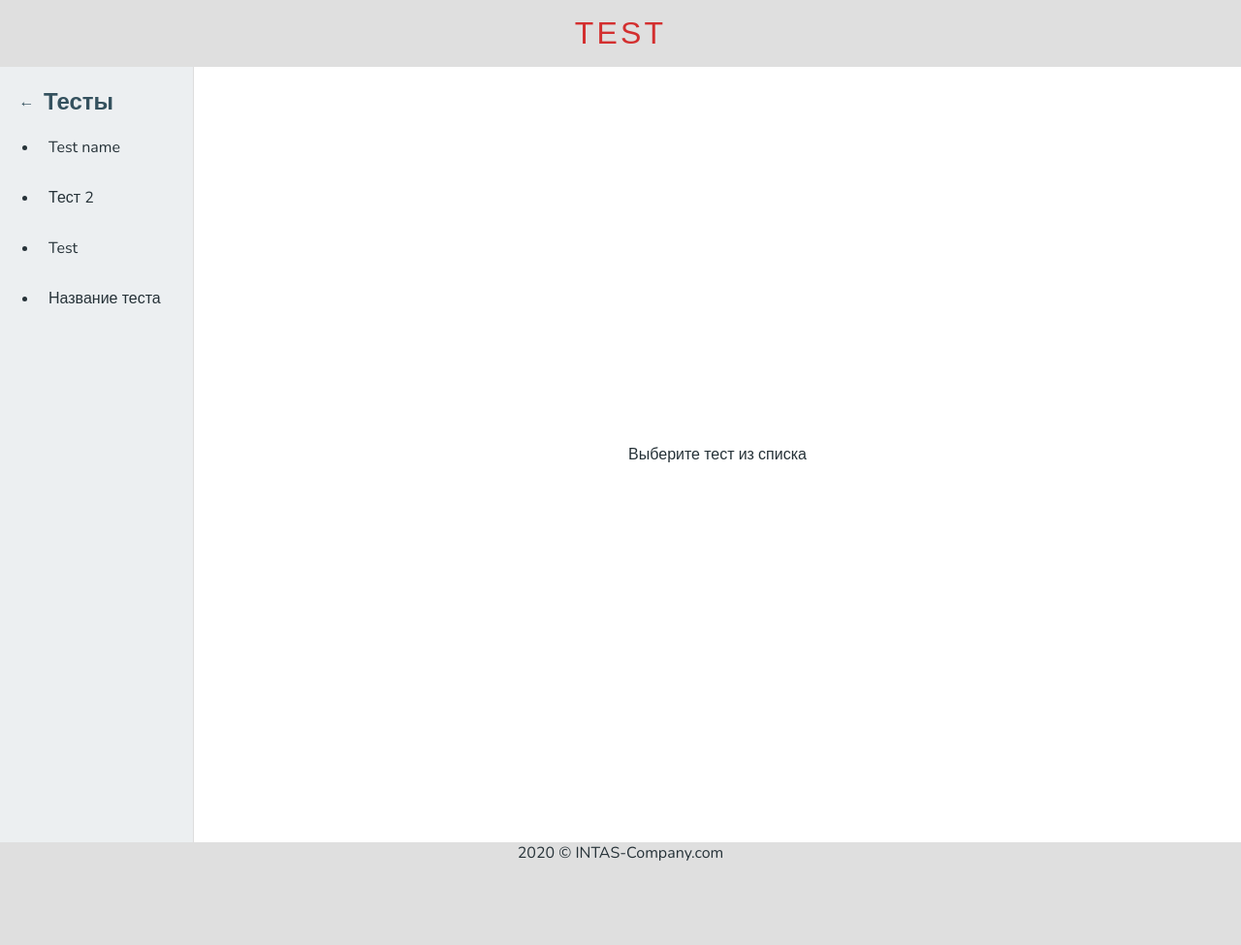
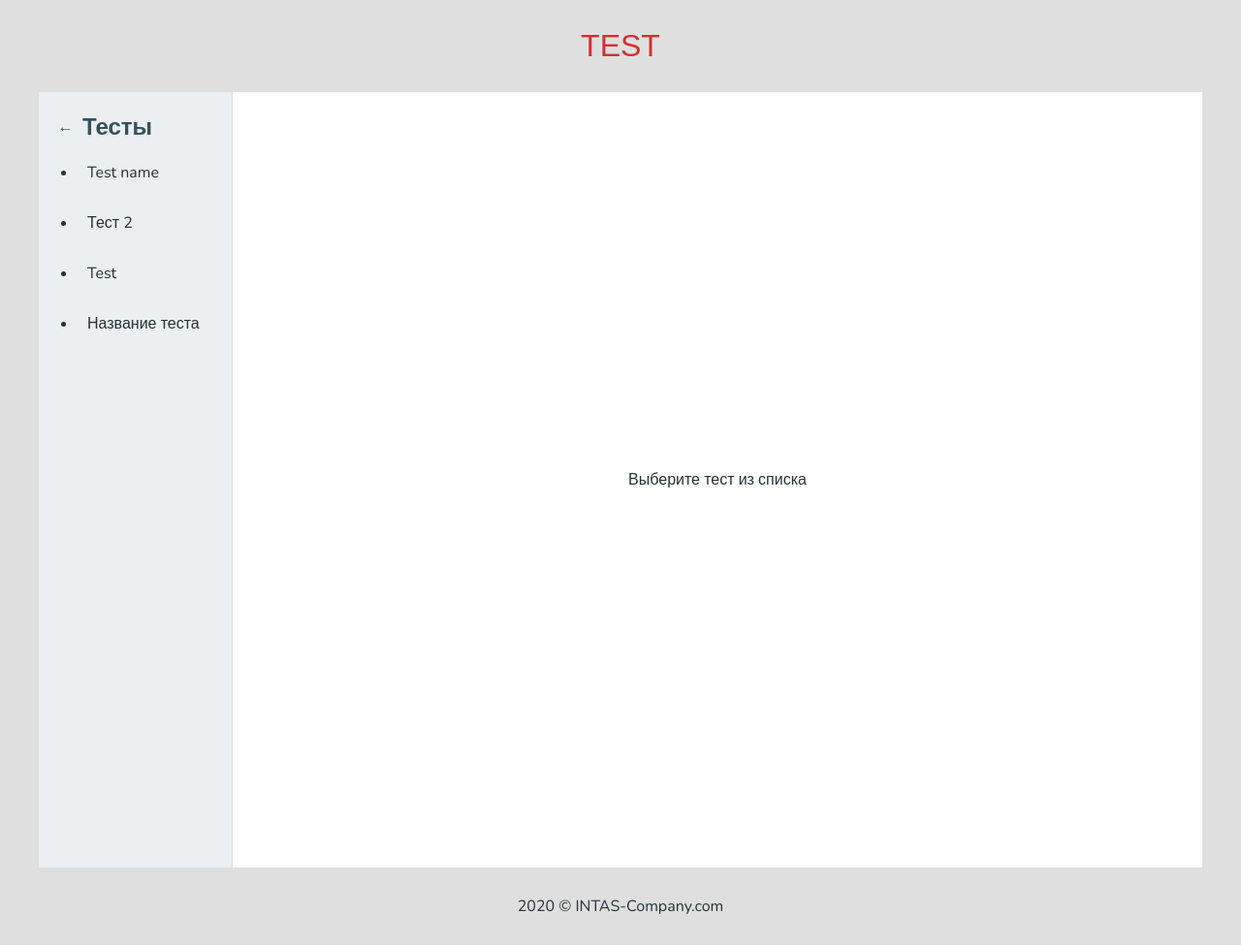
Before and after one commit to BMD63/IntasTest, a website built with Vite: page index.html in a window 1280 px wide. Shown: the whole page at 97% size. Before the commit the page ends 891 px from the top, so only its background shows below. Built offline with nearby package versions, Linux system fonts and the light colour scheme.

Commit message:
layout css added. Final commit

```diff
--- a/index.html
+++ b/index.html
@@ -12,16 +12,15 @@
   </head>
   <body style="background: #DFDFDF;
 ">
-    <header id="mainHeader" style="display: flex; ">
-      <p style="margin: auto; color: #D32F2F; font-family: 'Rubik', sans-serif; font-size: 32px; text-align: center; text-transform: uppercase; letter-spacing: 0.1em; padding: 1rem 0;
-;">TEST</p>
+    <header id="mainHeader">
+      <p>TEST</p>
     </header>
     <div class="app">
       <aside class="sidebar" id="sidebar"></aside>
       <main class="content" id="content"></main>
     </div>
-    <footer>
-      <p style="color: #263238; text-align: center;">2020 © INTAS-Company.com</p>
+    <footer id="mainFooter">
+      <p>2020 © INTAS-Company.com</p>
     </footer>
     <script type="module" src="script.ts"></script>
   </body>
--- a/styles.scss
+++ b/styles.scss
@@ -31,6 +31,20 @@ html {
   font-family: 'Nunito', sans-serif;
   color: $main-text-color;
 }
+// Layout
+#mainHeader {
+  color:  #D32F2F;
+  font-family: 'Rubik', sans-serif;
+  font-size: 32px;
+  text-align: center;
+  text-transform: uppercase;
+  margin: 29px auto;
+}
+#mainFooter {
+  color: #263238;
+  text-align: center;
+  margin: 29px auto;
+}
 
 // Блок app
 .app {
@@ -38,6 +52,8 @@ html {
   flex-direction: row;
   height: 100vh;
   width: 100%;
+  max-width: 1200px;
+  margin: auto;
   overflow: hidden;
 
   @media (max-width: $breakpoint-tablet) {
@@ -235,7 +251,6 @@ html {
 
   &__timer {
     color: $service-text-color;
-    font-weight: bold;
   }
 }
 
@@ -276,11 +291,11 @@ html {
   }
 
   &--cancel {
-    color: $main-text-color; // Основной цвет текста
-    border: 1px solid #707070; // Новая граница для кнопки "Отмена"
+    color: $main-text-color;
+    border: 1px solid #707070;
 
     &:hover {
-      background-color: #707070; // При наведении фон серый
+      background-color: #707070;
       color: white;
     }
   }
@@ -293,9 +308,6 @@ html {
 
 // Блок test
 .test {
-  &__body {
-    // Контейнер для вопросов и кнопки "Завершить"
-  }
 
   &__question {
     margin: $spacing 0;
```
